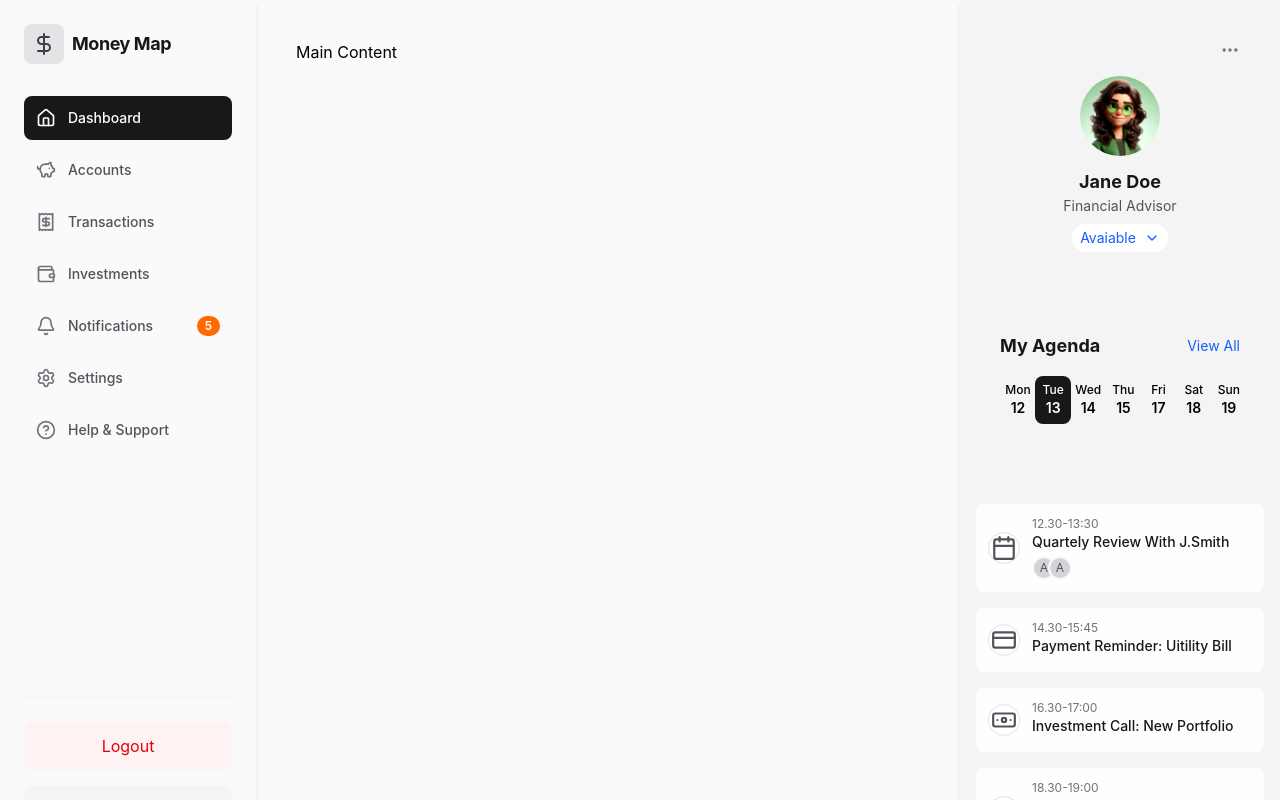
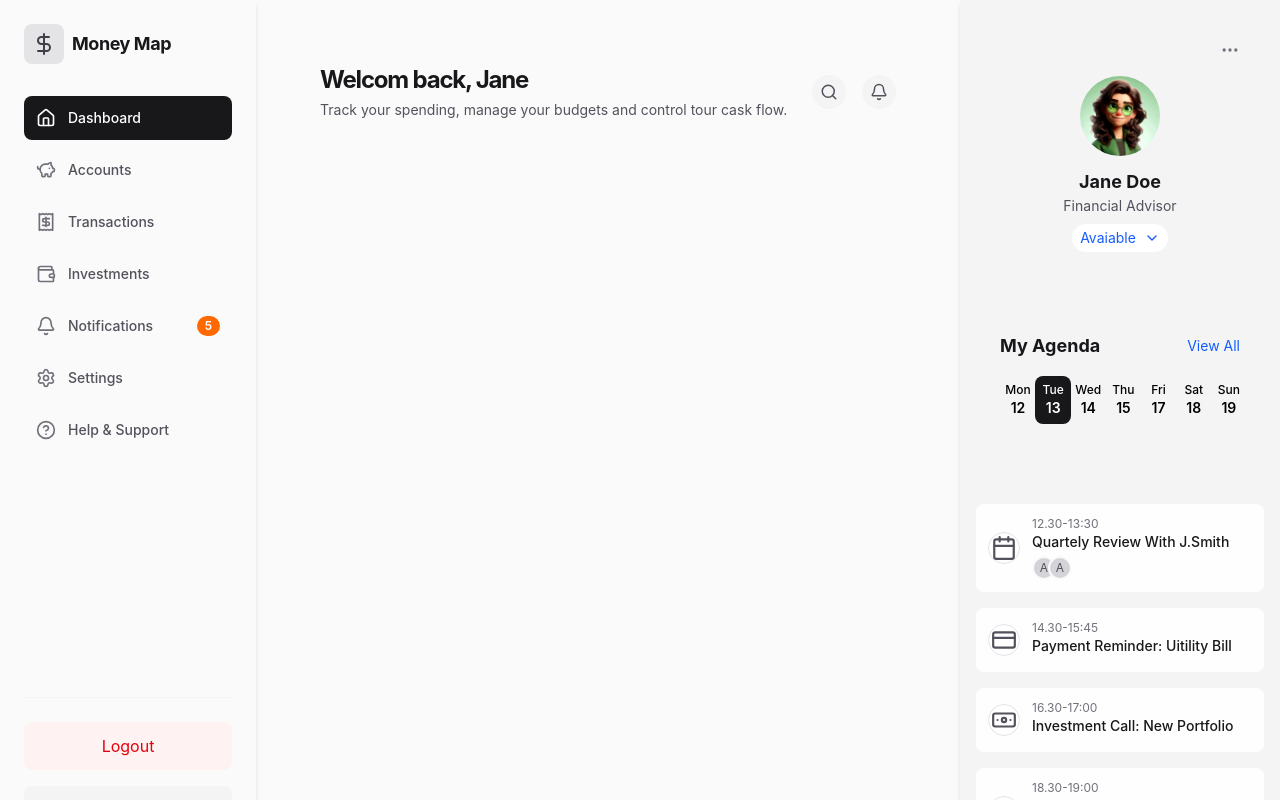
Before and after one commit to Shakithyanshaw/finance-dashboard-ui-assignment, a React (Vite) app: page / in a window 1280 px wide. Both pictures are taken after a click on the button "Sign in to Dashboard". Shown: the top 800 px of the page. Built offline with nearby package versions, Linux system fonts and the light colour scheme; a web font is replaced by a local one.

Commit message:
add greeting section in main context

```diff
--- a/src/components/MainContent.jsx
+++ b/src/components/MainContent.jsx
@@ -1,7 +1,33 @@
+import { Bell, Search } from 'lucide-react';
+
 const MainContent = () => {
   return (
-    <div>
-      <h1>Main Content</h1>
+    <div className=" flex-1 space-y-8">
+      {/*Greeting*/}
+      <div className="p-6 flex items-center justify-between">
+        <div>
+          <h2 className="text-2xl tracking-tighter font-bold text-zinc-900 mb-1">
+            Welcom back, Jane
+          </h2>
+          <p className="text-sm text-zinc-600">
+            Track your spending, manage your budgets and control tour cask flow.
+          </p>
+        </div>
+
+        <div className="flex items-center space-x-4">
+          <button className="p-2 cursor-pointer rounded-full bg-zinc-100 hover:bg-zinc-200 transition-colors">
+            <Search size={18} className="text-zinc-600" />
+          </button>
+          <button className="p-2 cursor-pointer rounded-full bg-zinc-100 hover:bg-zinc-200 transition-colors">
+            <Bell size={18} className="text-zinc-600" />
+          </button>
+        </div>
+      </div>
+      {/*Expence Summary Cards*/}
+
+      {/*Recent T ransaction & Budgets*/}
+
+      {/*Shedule Payments*/}
     </div>
   );
 };
```
